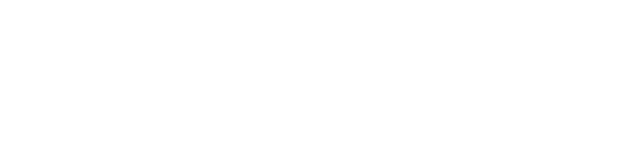
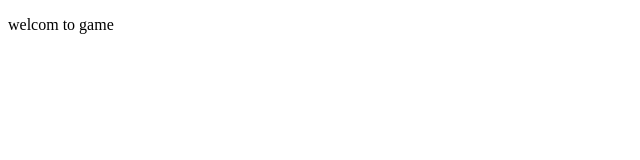
Before and after one commit to aljowharatechcampus/joj, a plain HTML site: page index.html in a window 1280 px wide. Shown: the whole page, without its empty margins (0-640 px from the left). Drawn offline with Linux system fonts and the light colour scheme.

Commit message:
add new index

```diff
--- a/index.html
+++ b/index.html
@@ -5,6 +5,6 @@
     <title></title>
   </head>
   <body>
-
+    <p>welcom to game </p>
   </body>
 </html>
```
